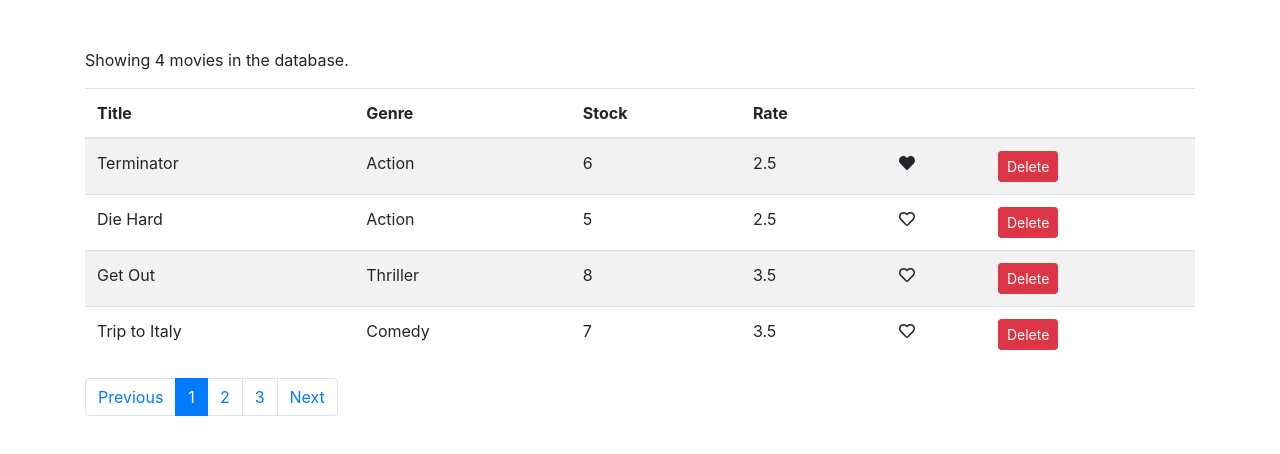
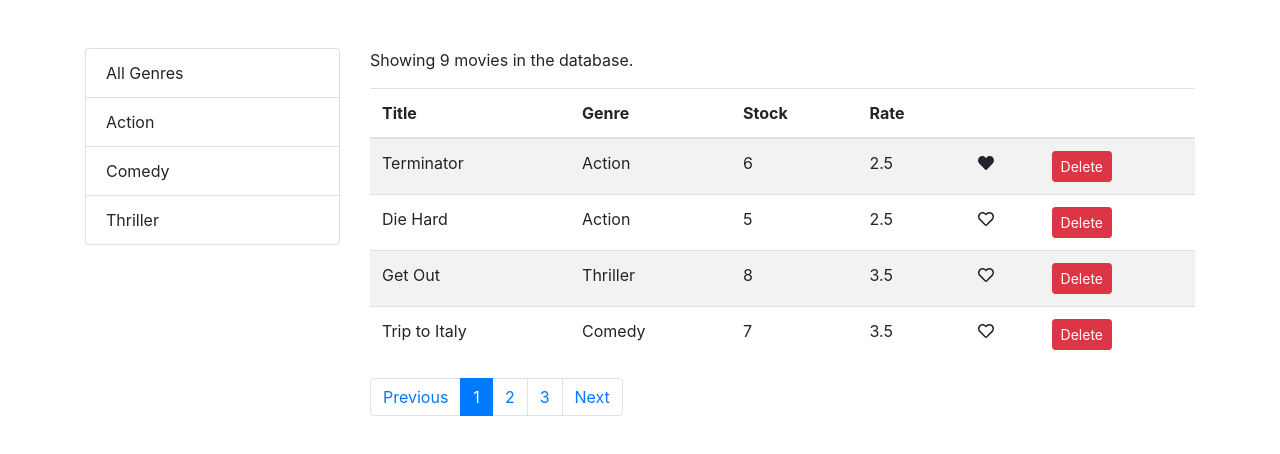
Before and after one commit to victorbruce/vidly-app, a React (Create React App) app: page / in a window 1280 px wide. Shown: the top 454 px of the page. Built offline with nearby package versions, Linux system fonts and the light colour scheme.

Commit message:
Add list group
(update:) add PropTypes

Add ListGroup component

Create ListGroup component

(update:) add method to handle the selection of genres

```diff
--- a/src/App.js
+++ b/src/App.js
@@ -1,6 +1,7 @@
 import React from 'react';
 import './App.css';
 import Movie from './components/movies';
+import ListGroup from './components/commons/listGroup';
 
 function App() {
   return (
--- /dev/null
+++ b/src/components/commons/listGroup.jsx
@@ -0,0 +1,39 @@
+import React, { Component } from 'react';
+// services
+
+class ListGroup extends Component {
+  render() {
+    const {
+      items,
+      valueProperty,
+      textProperty,
+      onItemSelect,
+      selectedItem
+    } = this.props;
+
+    return (
+      <ul className="list-group">
+        {items.map(item => (
+          <li
+            onClick={() => onItemSelect(item)}
+            className={
+              item === selectedItem
+                ? 'list-group-item active'
+                : 'list-group-item'
+            }
+            key={item[valueProperty]}
+          >
+            {item[textProperty]}
+          </li>
+        ))}
+      </ul>
+    );
+  }
+}
+
+ListGroup.defaultProps = {
+  textProperty: 'name',
+  valueProperty: '_id'
+};
+
+export default ListGroup;
--- a/src/components/movies.jsx
+++ b/src/components/movies.jsx
@@ -1,12 +1,15 @@
 import React, { Component } from 'react';
 import { getMovies } from '../services/fakeMovieService';
+import { getGenres } from '../services/fakeGenreService';
 import Like from './commons/likeButton';
 import Pagination from './commons/pagination';
-import {paginate} from '../utils/paginate';
+import { paginate } from '../utils/paginate';
+import ListGroup from './commons/listGroup';
 
 class Movies extends Component {
   state = {
-    movies: null,
+    movies: [],
+    genres: [],
     pageSize: 4,
     currentPage: 1
   };
@@ -29,26 +32,55 @@ class Movies extends Component {
     this.setState({ movies: filteredMovies });
   };
 
+  handleGenreSelect = genre => {
+    this.setState({ selectedGenre: genre });
+  };
+
   doGetMovies = () => {
     const movies = getMovies();
     this.setState({ movies });
   };
 
+  doGetGenres = () => {
+    const genres = [{ name: 'All Genres' }, ...getGenres()];
+    this.setState({ genres });
+  };
+
   componentWillMount() {
     this.doGetMovies();
+    this.doGetGenres();
   }
 
   render() {
-    const { movies: allMovies, pageSize, currentPage } = this.state;
+    const { length: count } = this.state.movies;
+    const {
+      movies: allMovies,
+      pageSize,
+      currentPage,
+      genres,
+      selectedGenre
+    } = this.state;
 
-    if (allMovies.length === 0)
+    if (count === 0)
       return <p className="mt-5">There are no movies in the database</p>;
 
-    const movies = paginate(allMovies, currentPage, pageSize);
+    const filtered = selectedGenre
+      ? allMovies.filter(m => m.genre._id === selectedGenre._id)
+      : allMovies;
+
+    const movies = paginate(filtered, currentPage, pageSize);
 
     return (
-      <React.Fragment>
-        <p className="mt-5">Showing {movies.length} movies in the database.</p>
+      <div className="row mt-5">
+        <div className="col-3">
+          <ListGroup
+            items={genres}
+            onItemSelect={this.handleGenreSelect}
+            selectedItem={this.state.selectedGenre}
+          />
+        </div>
+        <div className="col">
+          <p>Showing {filtered.length} movies in the database.</p>
           <table className="table table-striped">
             <thead>
               <tr>
@@ -87,13 +119,14 @@ class Movies extends Component {
           </table>
           <div>
             <Pagination
-            itemsCount={allMovies.length}
+              itemsCount={filtered.length}
               currentPage={currentPage}
               pageSize={pageSize}
               onPageChange={this.handlePageChange}
             />
           </div>
-      </React.Fragment>
+        </div>
+      </div>
     );
   }
 }
```
Also changed, not shown: src/components/commons/pagination.jsx (+8 -0 lines). Lines whose indentation alone changed are shown as unchanged.
